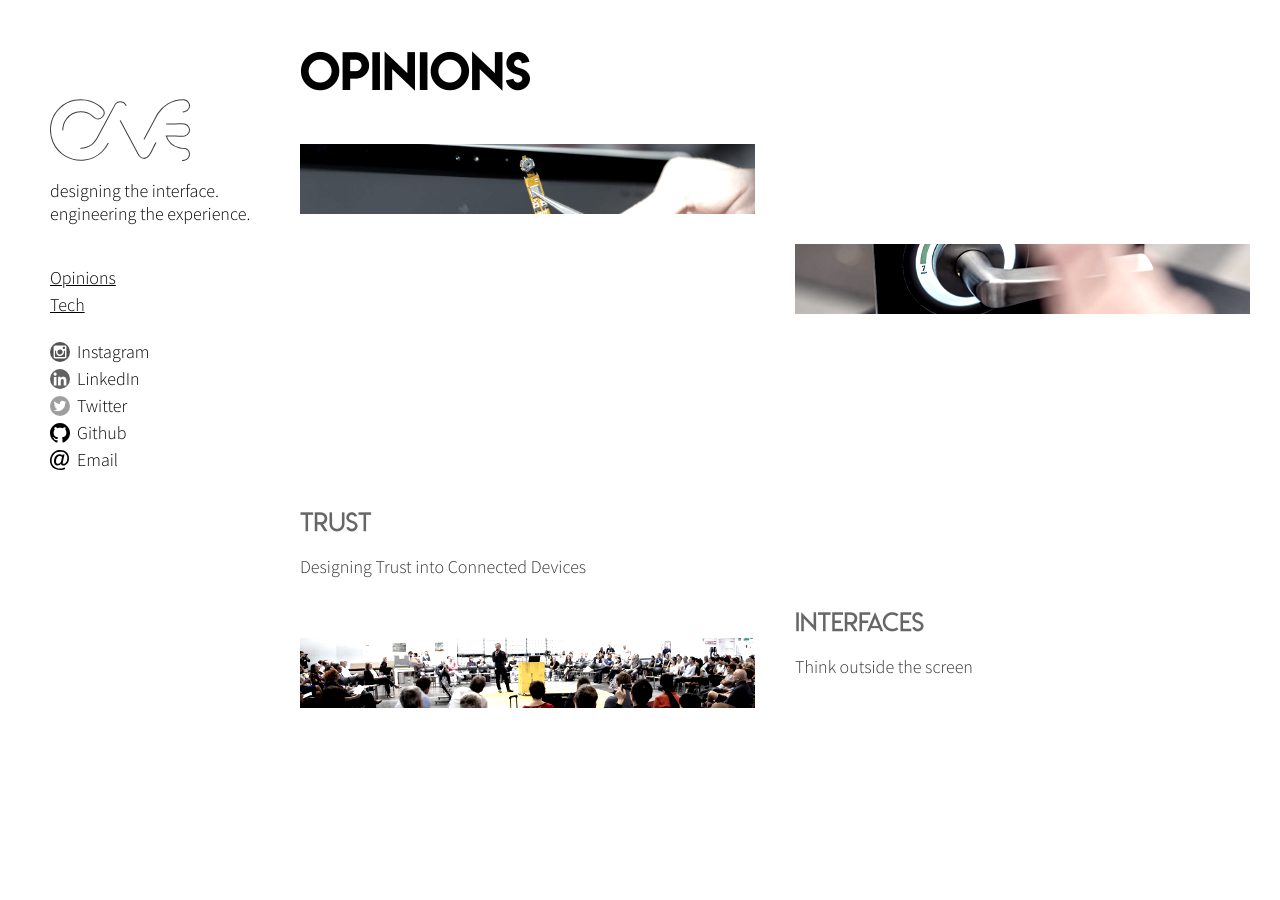
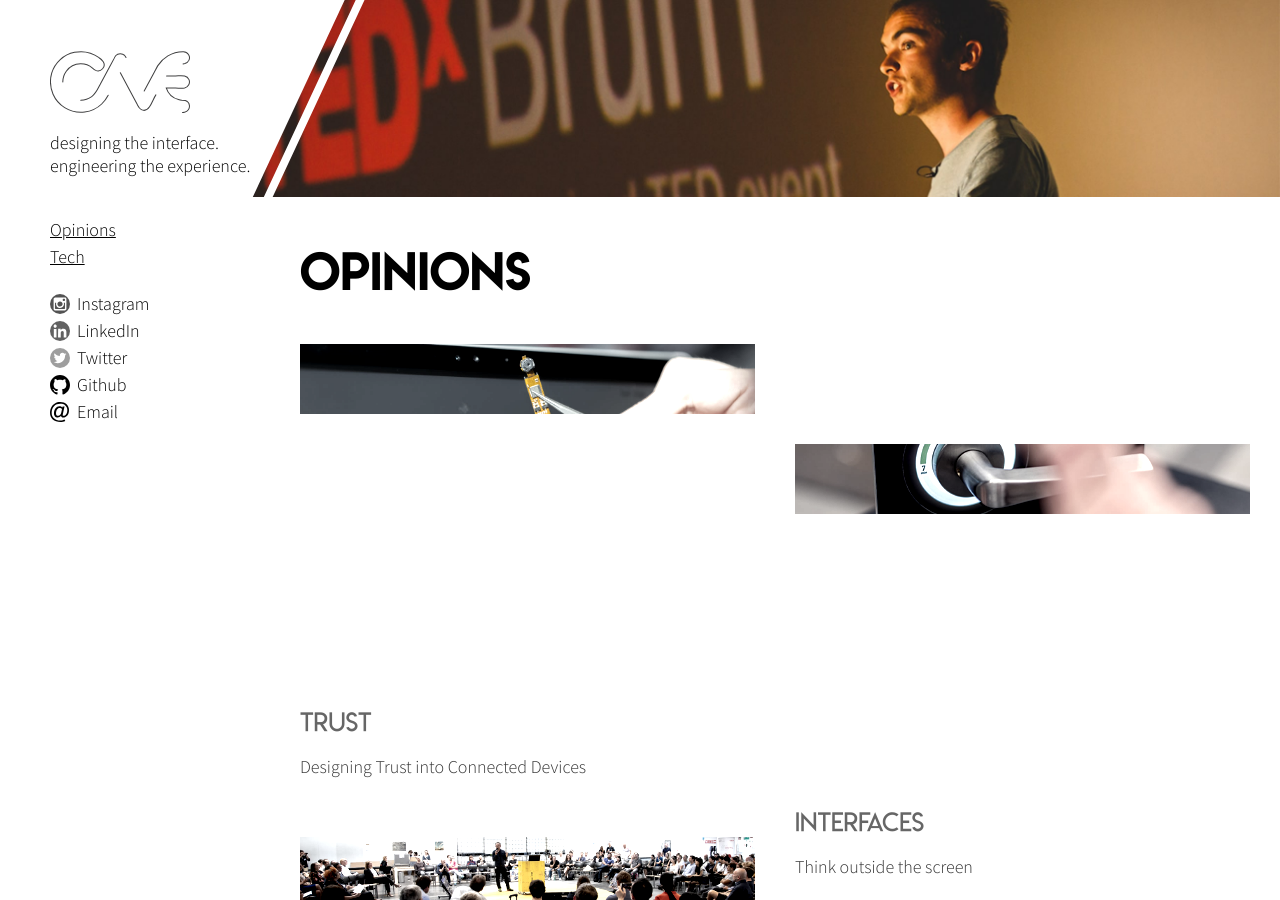
Before and after one commit to gcsalzburg/gcsalzburg.github.io, a Jekyll site: the page built from opinions.md, in a window 1280 px wide and 900 px high. Built offline with Jekyll 4.4.1, drawn with Linux system fonts in a browser that asks for light colours.

Commit message:
Add headers to pages

```diff
--- a/_layouts/page.html
+++ b/_layouts/page.html
@@ -1,6 +1,11 @@
 ---
 layout: default
 ---
+{% if page.header_img %}
+<div class="article_header">
+   <img src="/images/backgrounds/{{ page.header_img }}">
+</div>
+{% endif %}
 
 <main>
   <h1>{{ page.title }}</h1>
--- a/opinions.md
+++ b/opinions.md
@@ -1,6 +1,7 @@
 ---
 layout: page
 title: Opinions
+header_img: header_tedx.jpg
 ---
 
 <section class="projects">
```
Also changed, not shown: tech.md (+1 -0 lines), images/backgrounds/header_arduino.jpg (added), images/backgrounds/header_tech.jpg (added), images/backgrounds/header_tedx.jpg (added).
